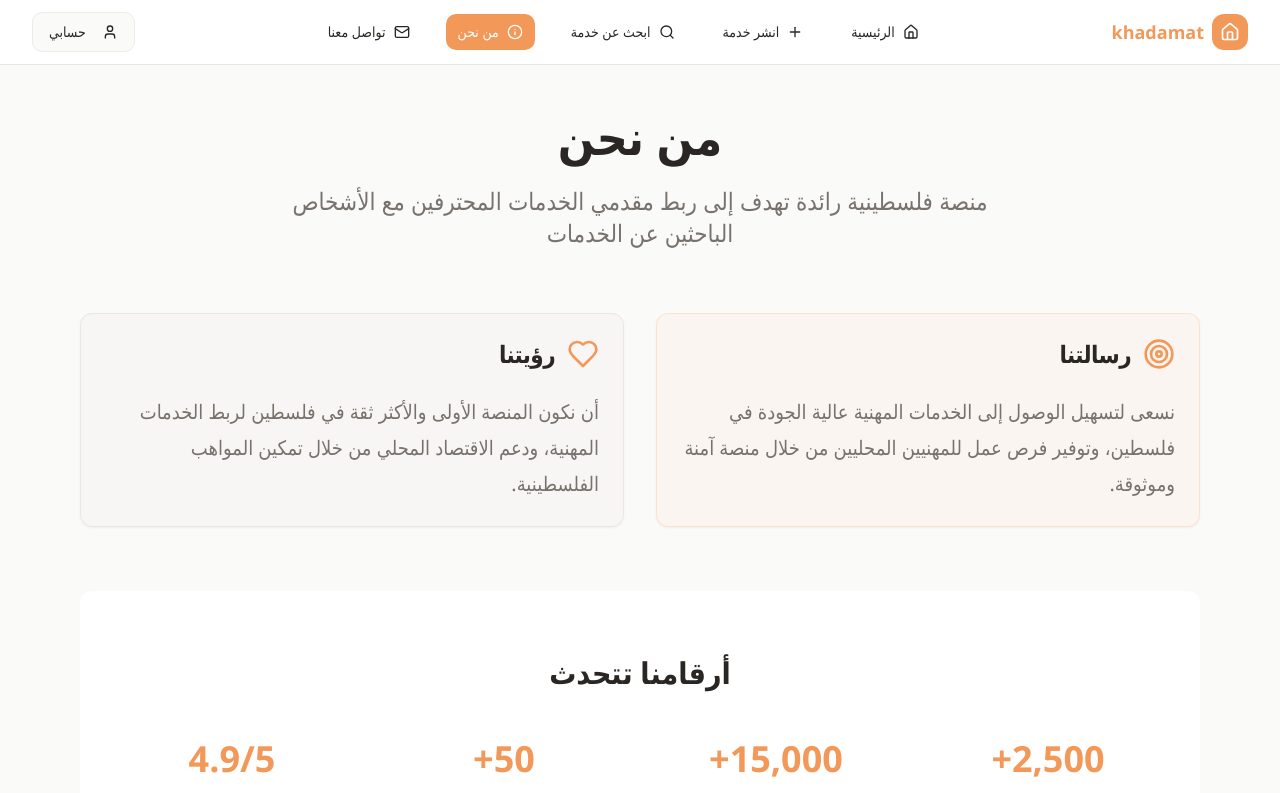
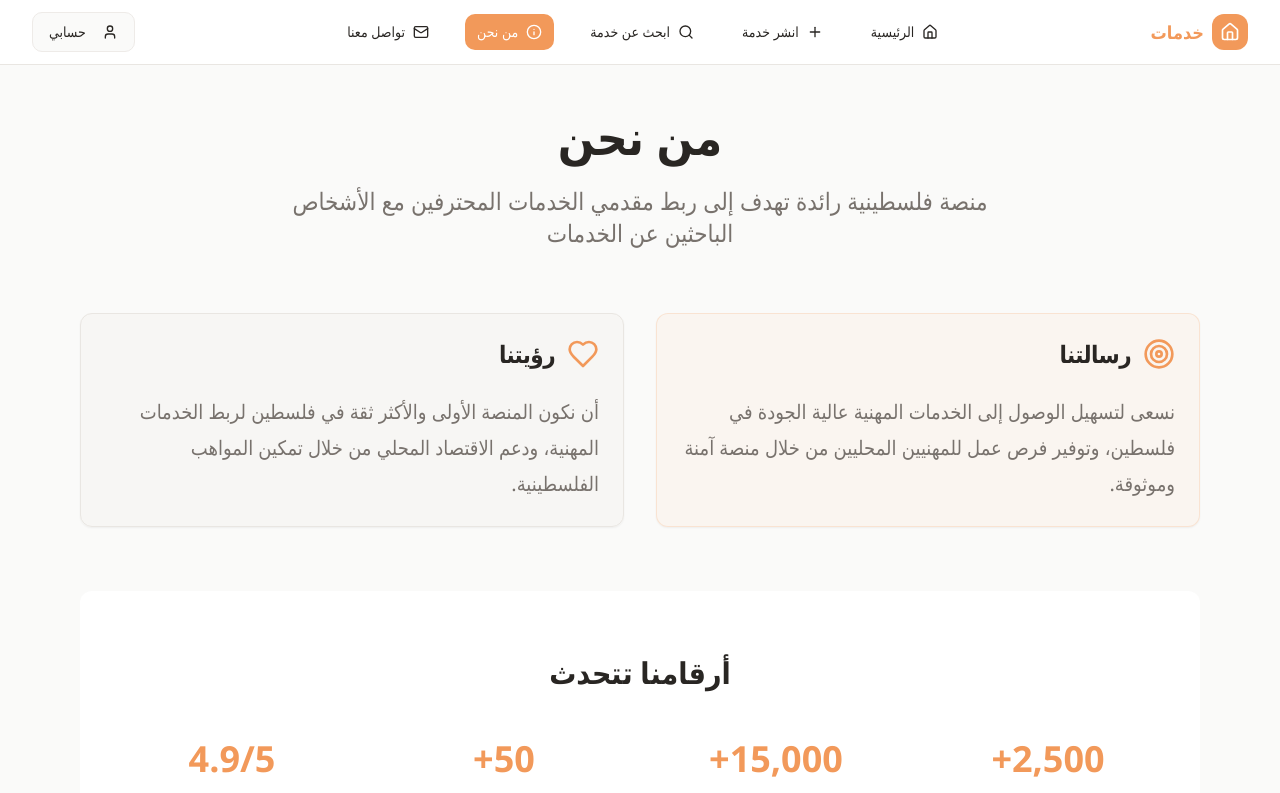
Before and after one commit to shatharifaii-sketch/khadamat, a React (Vite) app: page /about in a window 1280 px wide. Shown: the top 793 px of the page. Built offline with nearby package versions, Linux system fonts and the light colour scheme.

Commit message:
Change website name to "خدمات"
Update website name in relevant files.

```diff
--- a/index.html
+++ b/index.html
@@ -4,11 +4,11 @@
   <head>
     <meta charset="UTF-8" />
     <meta name="viewport" content="width=device-width, initial-scale=1.0" />
-    <title>khadamat - منصة الخدمات المهنية</title>
+    <title>خدمات - منصة الخدمات المهنية</title>
     <meta name="description" content="منصة فلسطينية تربط بين مقدمي الخدمات والباحثين عنها" />
-    <meta name="author" content="khadamat" />
+    <meta name="author" content="خدمات" />
 
-    <meta property="og:title" content="khadamat - منصة الخدمات المهنية" />
+    <meta property="og:title" content="خدمات - منصة الخدمات المهنية" />
     <meta property="og:description" content="منصة فلسطينية تربط بين مقدمي الخدمات والباحثين عنها" />
     <meta property="og:type" content="website" />
     <meta property="og:image" content="https://lovable.dev/opengraph-image-p98pqg.png" />
--- a/src/components/Navigation.tsx
+++ b/src/components/Navigation.tsx
@@ -27,7 +27,7 @@ const Navigation = () => {
             <div className="bg-primary text-primary-foreground p-2 rounded-lg">
               <Home size={20} />
             </div>
-            <span className="text-lg font-bold text-primary">khadamat</span>
+            <span className="text-lg font-bold text-primary">خدمات</span>
           </Link>
 
           {/* Desktop Navigation */}
--- a/src/pages/Index.tsx
+++ b/src/pages/Index.tsx
@@ -175,7 +175,7 @@ const Index = () => {
             <div className="bg-primary text-primary-foreground p-2 rounded-lg">
               <Home size={24} />
             </div>
-            <span className="text-2xl font-bold text-primary">khadamat</span>
+            <span className="text-2xl font-bold text-primary">خدمات</span>
           </div>
           <p className="text-muted-foreground text-large mb-6">
             منصتك للخدمات المهنية في فلسطين
@@ -186,7 +186,7 @@ const Index = () => {
             <Link to="/account" className="text-muted-foreground hover:text-primary">حسابي</Link>
           </div>
           <div className="mt-8 pt-8 border-t border-border text-muted-foreground">
-            © 2024 khadamat. جميع الحقوق محفوظة.
+            © 2024 خدمات. جميع الحقوق محفوظة.
           </div>
         </div>
       </footer>
```
